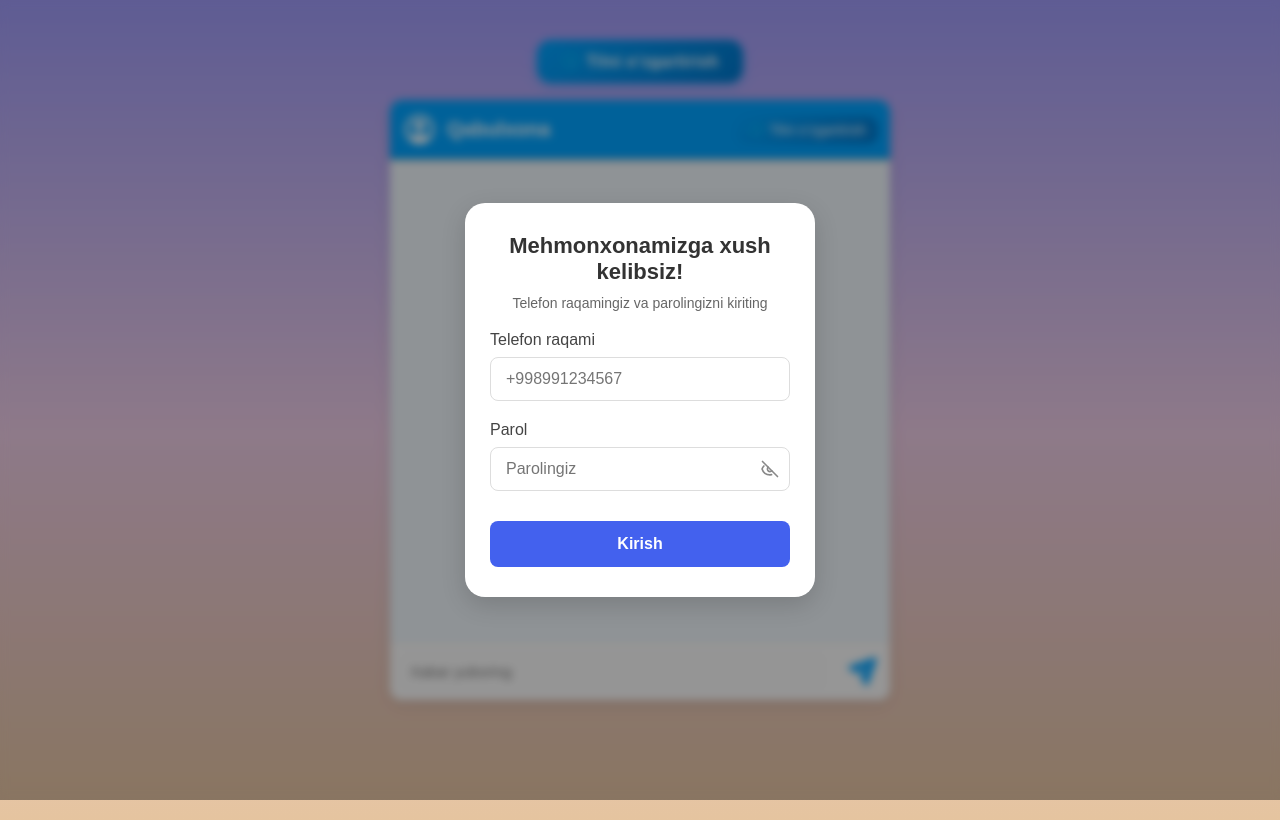
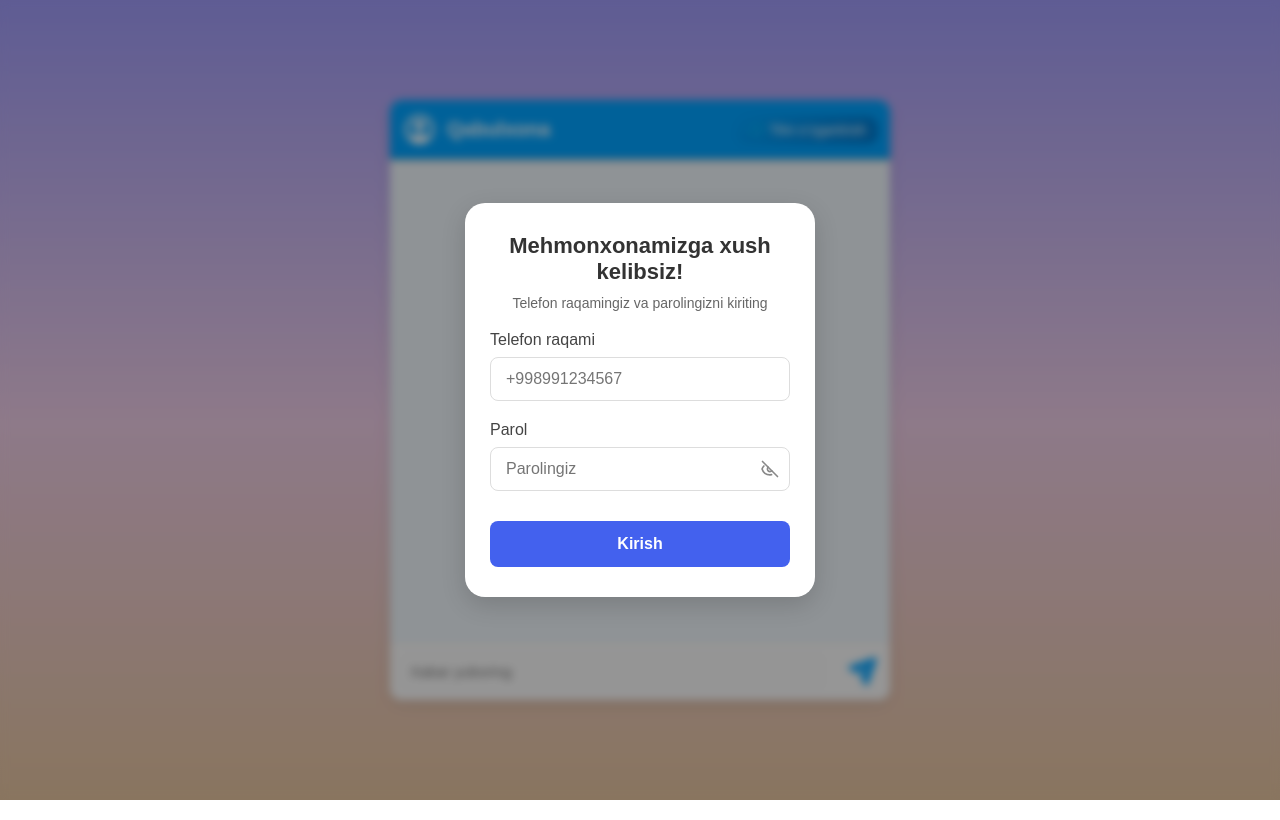
Before and after one commit to Jamshid0306/Chat, a Vue app: page / in a window 1280 px wide. Built offline with nearby package versions, Linux system fonts and the light colour scheme.

Commit message:
fix styles

```diff
--- a/src/pages/HomePage.vue
+++ b/src/pages/HomePage.vue
@@ -33,22 +33,14 @@ function openTypeModal() {
 
 <template>
   <div>
-    <div class="button-container">
-      <button class="styled-btn" @click="openLanguageModal">
-        🌐 {{ t("buttons.changeLanguage") }}
-      </button>
-      <!-- <button class="styled-btn" @click="openTypeModal">
+    <!-- <button class="styled-btn" @click="openTypeModal">
         📋 {{ t("buttons.chooseType") }}
       </button> -->
-    </div>
+  </div>
 
-    <Modal v-if="showModal" :showSelect="modalType" @close="closeModal" />
-    <LoginModal v-if="showLoginModal" @close="closeLoginModal" />
-    <Chat
-      @openLanguageModal="openLanguageModal"
-      @openTypeModal="openTypeModal"
-    />
-  </div>
+  <Modal v-if="showModal" :showSelect="modalType" @close="closeModal" />
+  <LoginModal v-if="showLoginModal" @close="closeLoginModal" />
+  <Chat @openLanguageModal="openLanguageModal" @openTypeModal="openTypeModal" />
 </template>
 
 <style scoped>
```
